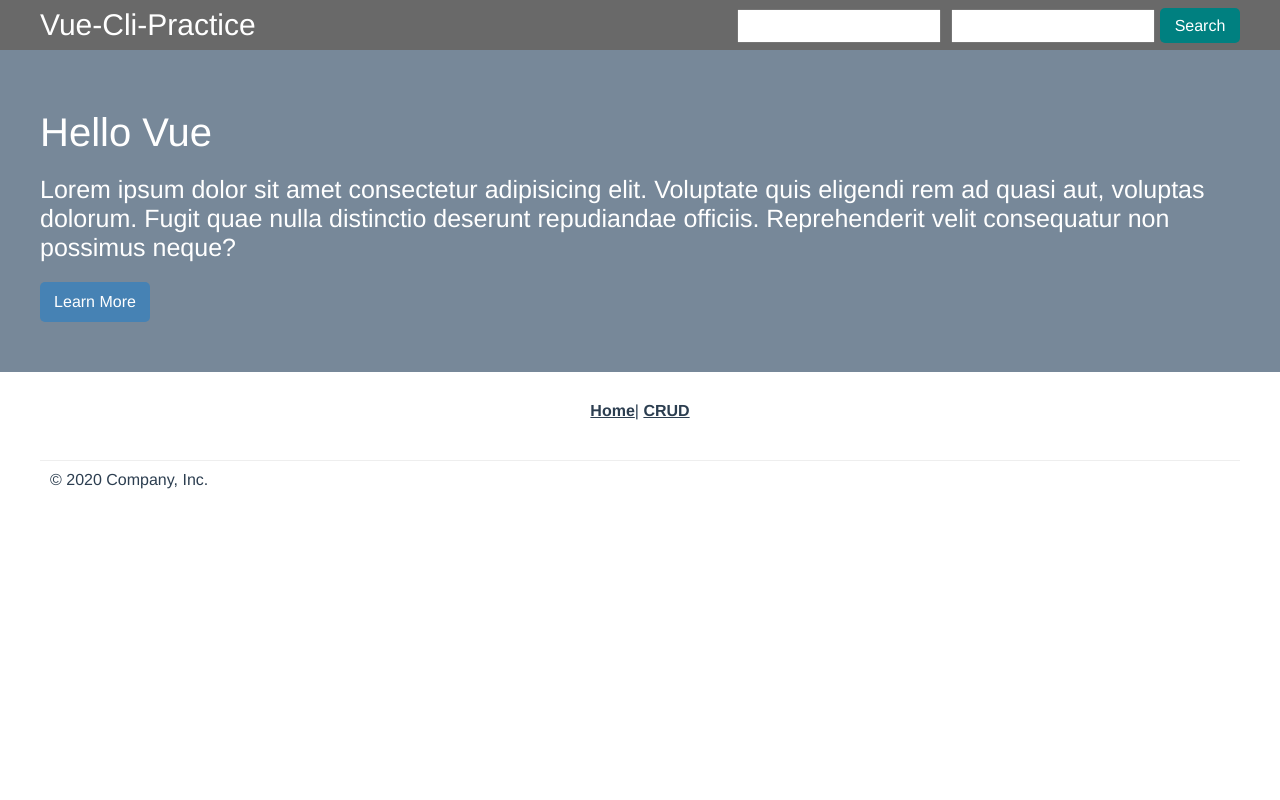
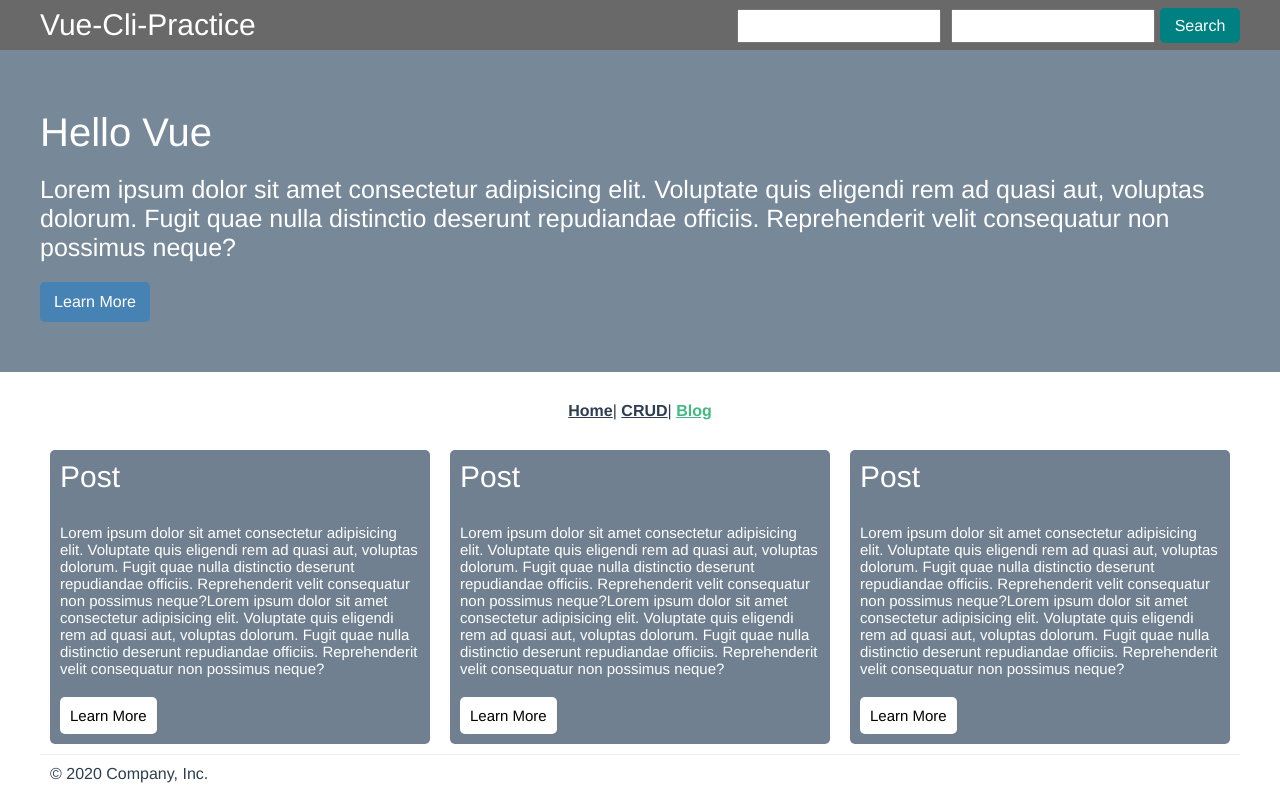
Before and after one commit to utopiajae/vue-cli-practice, a Vue app: page /#/blog in a window 1280 px wide. Built offline with nearby package versions, Linux system fonts and the light colour scheme.

Commit message:
新增POSTS

```diff
--- a/src/App.vue
+++ b/src/App.vue
@@ -4,7 +4,8 @@
     <Banner/>
     <div id="nav">
       <router-link to="/">Home</router-link>|
-      <router-link to="/crud">CRUD</router-link>
+      <router-link to="/crud">CRUD</router-link>|
+      <router-link to="/blog">Blog</router-link>
     </div>
     <router-view />
     <Footer/>
--- a/src/components/Header.vue
+++ b/src/components/Header.vue
@@ -60,6 +60,7 @@ input {
   background-color:teal;
   display: inline-block;
   border-radius: 5px;
+  text-decoration: none;
   color:white;
   text-align: center;
   line-height: 35px;
--- a/src/components/Post.vue
+++ b/src/components/Post.vue
@@ -1,3 +1,58 @@
 <template>
+  <div class="container">
+    <p class="post-title">Post</p>
+    <p
+      class="post-content"
+    >Lorem ipsum dolor sit amet consectetur adipisicing elit. Voluptate quis eligendi rem ad quasi aut, voluptas dolorum. Fugit quae nulla distinctio deserunt repudiandae officiis. Reprehenderit velit consequatur non possimus neque?Lorem ipsum dolor sit amet consectetur adipisicing elit. Voluptate quis eligendi rem ad quasi aut, voluptas dolorum. Fugit quae nulla distinctio deserunt repudiandae officiis. Reprehenderit velit consequatur non possimus neque?</p>
+    <a class="more-button" href="/">Learn More</a>
+  </div>
+</template>
 
-</template>
+
+<script>
+export default {
+  name: "Post"
+};
+</script>
+
+
+<style scoped lang="scss">
+.container {
+  width: 380px;
+  padding: 10px;
+  margin: auto;
+  box-sizing: border-box;
+  border-radius: 5px;
+  font-size: 0;
+  background: slategray;
+}
+
+.post-title {
+  display: inline-block;
+  color: white;
+  font-size: 30px;
+}
+
+.post-content {
+  margin-top: 30px;
+  display: inline-block;
+  color: white;
+  font-size: 15px;
+  margin-bottom: 20px;
+}
+
+.more-button {
+  font-size: 15px;
+  padding: 10px;
+  border-radius: 5px;
+  text-decoration: none;
+  background-color: white;
+  color: black;
+  display: inline-block;
+}
+
+.more-button:hover {
+  background-color: cornsilk;
+  transition: background-color 0.5s ease;
+}
+</style>
--- a/src/router/index.js
+++ b/src/router/index.js
@@ -1,7 +1,8 @@
 import Vue from 'vue'
 import VueRouter from 'vue-router'
 import Home from '../views/Home.vue'
-import CRUD from '../views/CRUD.vue'
+import Crud from '../views/CRUD.vue'
+import Blog from '../views/Blog.vue'
 
 Vue.use(VueRouter)
 
@@ -13,8 +14,13 @@ Vue.use(VueRouter)
   },
   {
     path: '/crud',
-    name: 'CRUD',
-    component: CRUD
+    name: 'Crud',
+    component: Crud
+  },
+  {
+    path: '/blog',
+    name: 'Blog',
+    component: Blog
   }
 ]
 
--- /dev/null
+++ b/src/views/Blog.vue
@@ -0,0 +1,26 @@
+<template>
+    <div class="blog">
+        <Post/>
+        <Post/>
+        <Post/>
+    </div>
+</template>
+
+<script>
+import Post from '@/components/Post.vue'
+
+export default {
+  name: 'Blog',
+  components: {
+    Post
+  }
+}
+</script>
+
+<style scoped lang="scss">
+    .blog {
+        max-width: 1200px;
+        margin: auto;
+        display: flex;
+    }
+</style>
```
